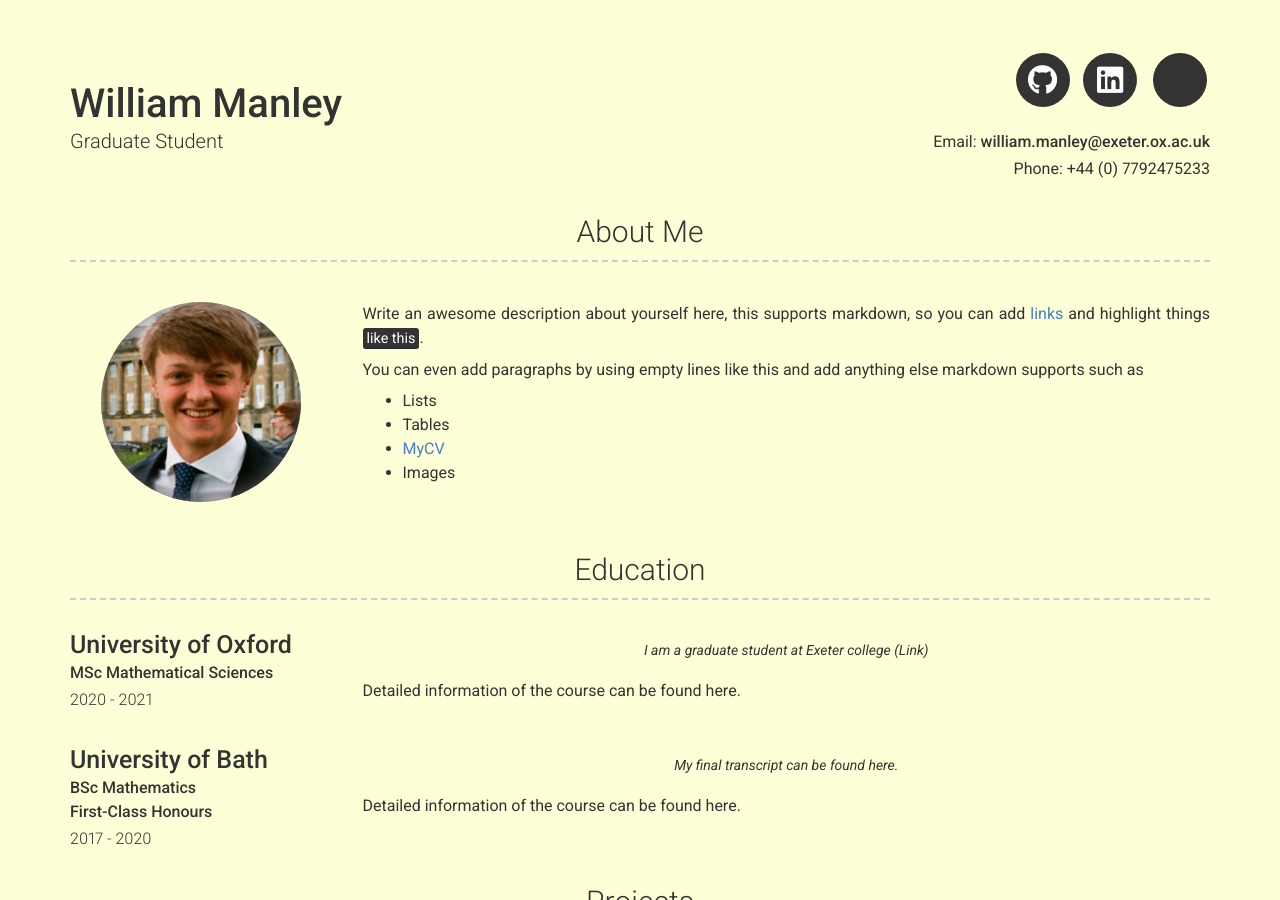
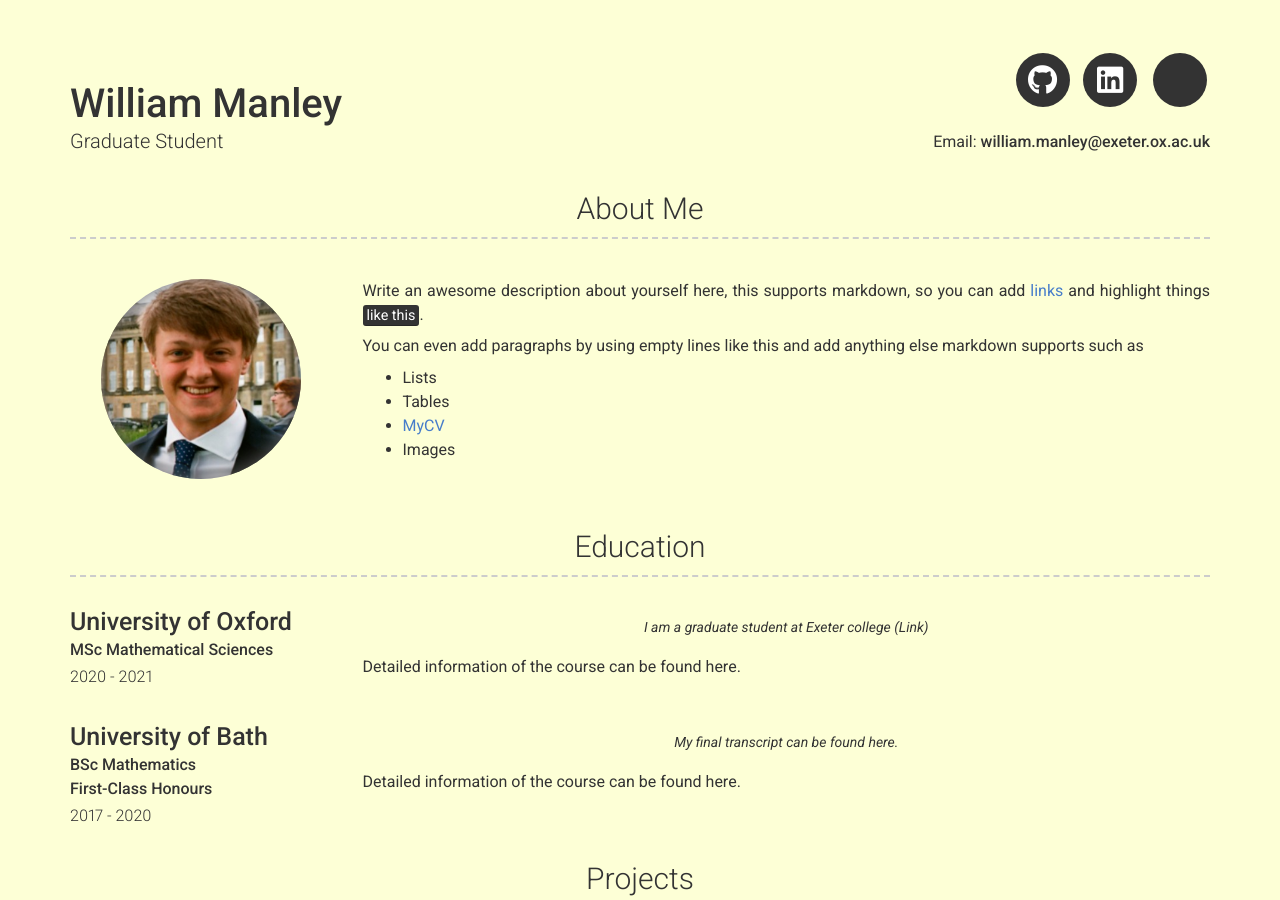
Before and after one commit to WilliamManley/WilliamManley.github.io, a Jekyll site: the page built from index.md, in a window 1280 px wide and 900 px high. Built offline with Jekyll 4.4.1, drawn with Linux system fonts in a browser that asks for light colours; nearby versions of some CDN libraries; some of the changed lines change nothing that is shown.

Commit message:
Update contact info

```diff
--- a/_config.yml
+++ b/_config.yml
@@ -6,7 +6,7 @@
 name: William Manley
 title: Graduate Student
 email: william.manley@exeter.ox.ac.uk
-phone: +44 (0) 7792475233
+mobile: +44 (0) 7792475233
 # website: Your website (eg. https://google.com)(optional)
 
 # Dark Mode (true/false/never)
```
Also changed, not shown: images/microscopi_unit.webp (deleted).
